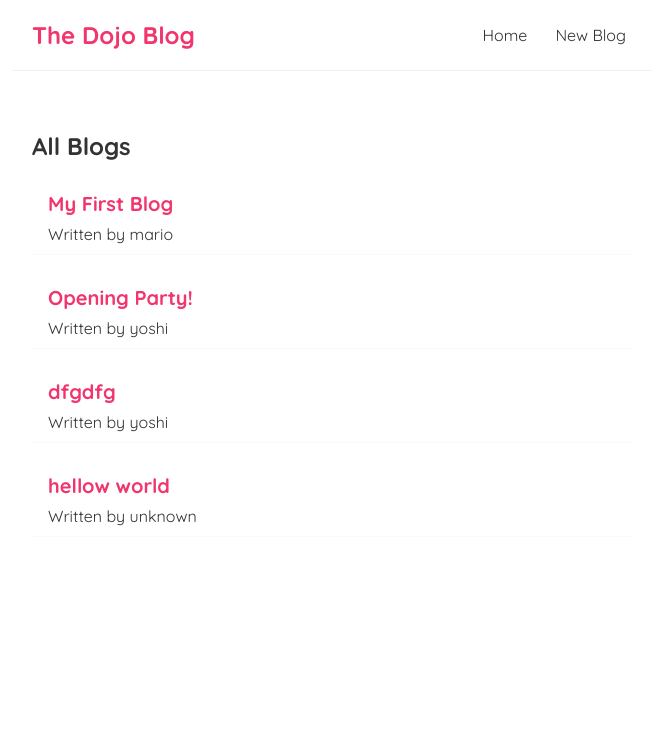
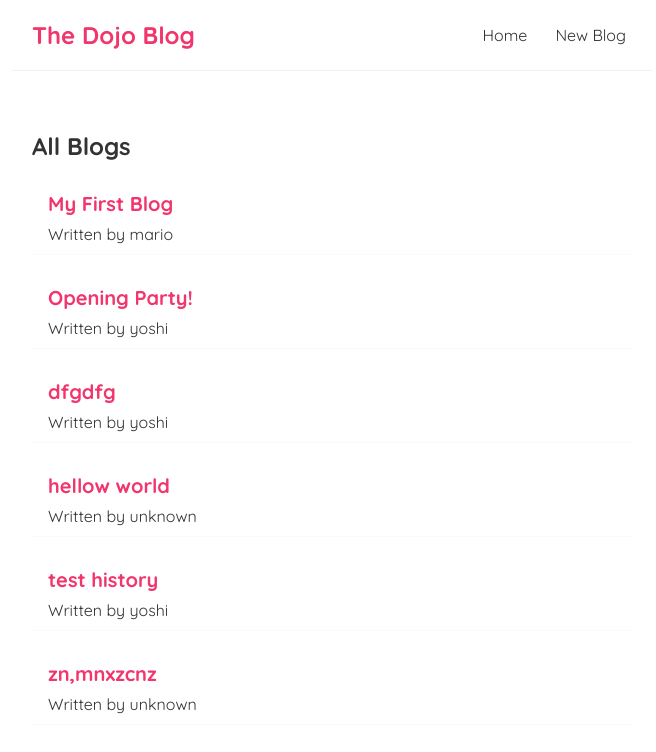
Before and after one commit to Harun29/first-react-project, a React (Create React App) app: page / in a window 1280 px wide. Shown: the top 752 px of the page, without its empty margins (308-964 px from the left). Built offline with nearby package versions, Linux system fonts and the light colour scheme; data requests are answered from the project's data file.

Commit message:
useHistory

```diff
--- a/data/db.json
+++ b/data/db.json
@@ -23,6 +23,18 @@
       "body": "asdasdasdadsdas",
       "author": "unknown",
       "id": 7
+    },
+    {
+      "title": "test history",
+      "body": "lkdasjkfhfhkjashflkjaf",
+      "author": "yoshi",
+      "id": 8
+    },
+    {
+      "title": "zn,mnxzcnz",
+      "body": "zxczxcxzcxzcz",
+      "author": "unknown",
+      "id": 9
     }
   ]
 }
--- a/src/Create.js
+++ b/src/Create.js
@@ -1,10 +1,12 @@
 import { useState } from "react";
+import { useHistory } from "react-router-dom";
 
 const Create = () => {
   const [title, setTitle] = useState('');
   const [body, setBody] = useState('');
   const [author, setAuthor] = useState('unknown');
   const [isPending, setIsPending] = useState(false);
+  const history = useHistory()
 
   const handleSubmit = (e) => {
     e.preventDefault();
@@ -19,7 +21,10 @@ const Create = () => {
     }).then(() => {
       console.log('new blog added');
       setIsPending(false);
+      // history.go(-1);
+      history.push('/');
     });
+
   }
 
   return (
```
